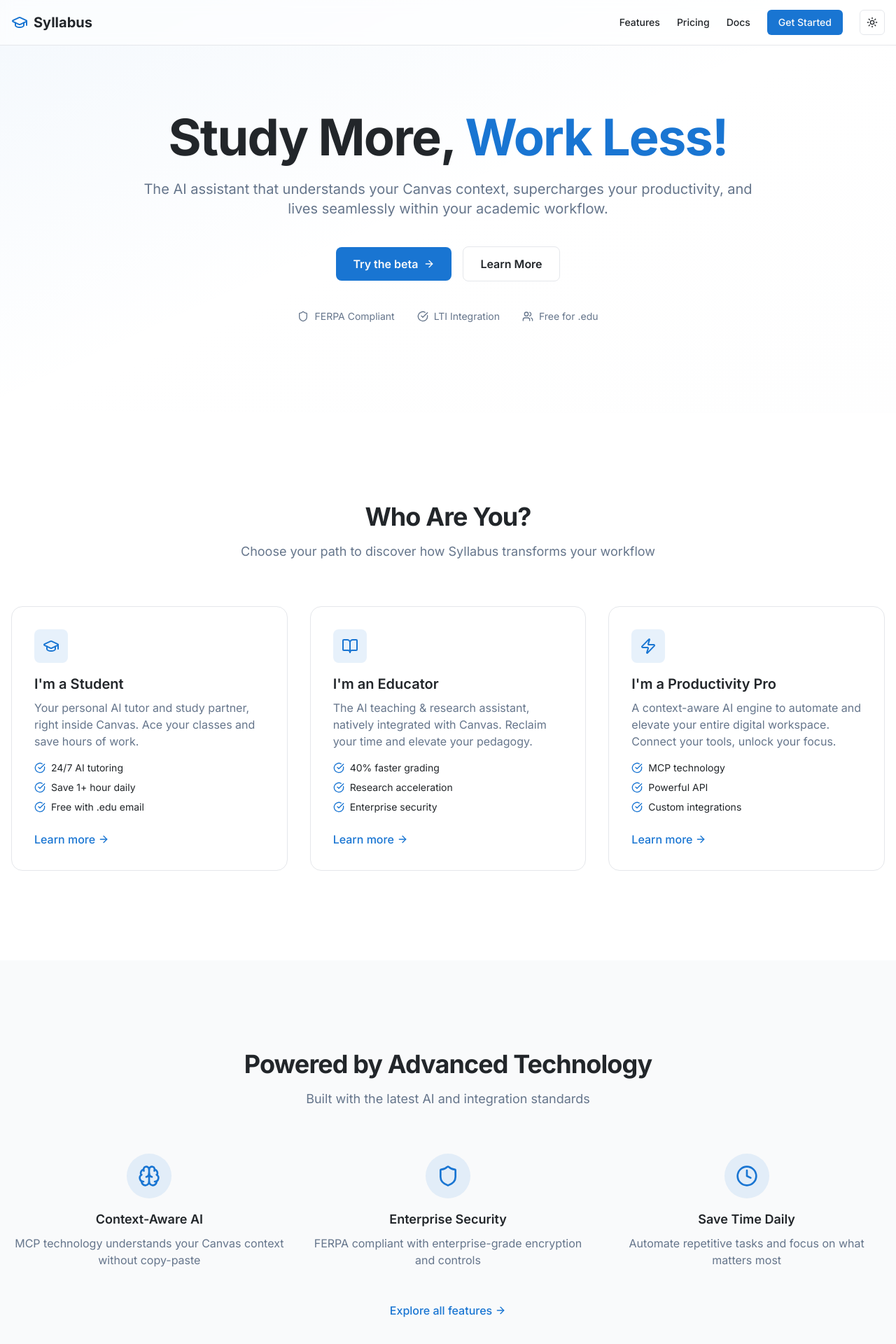
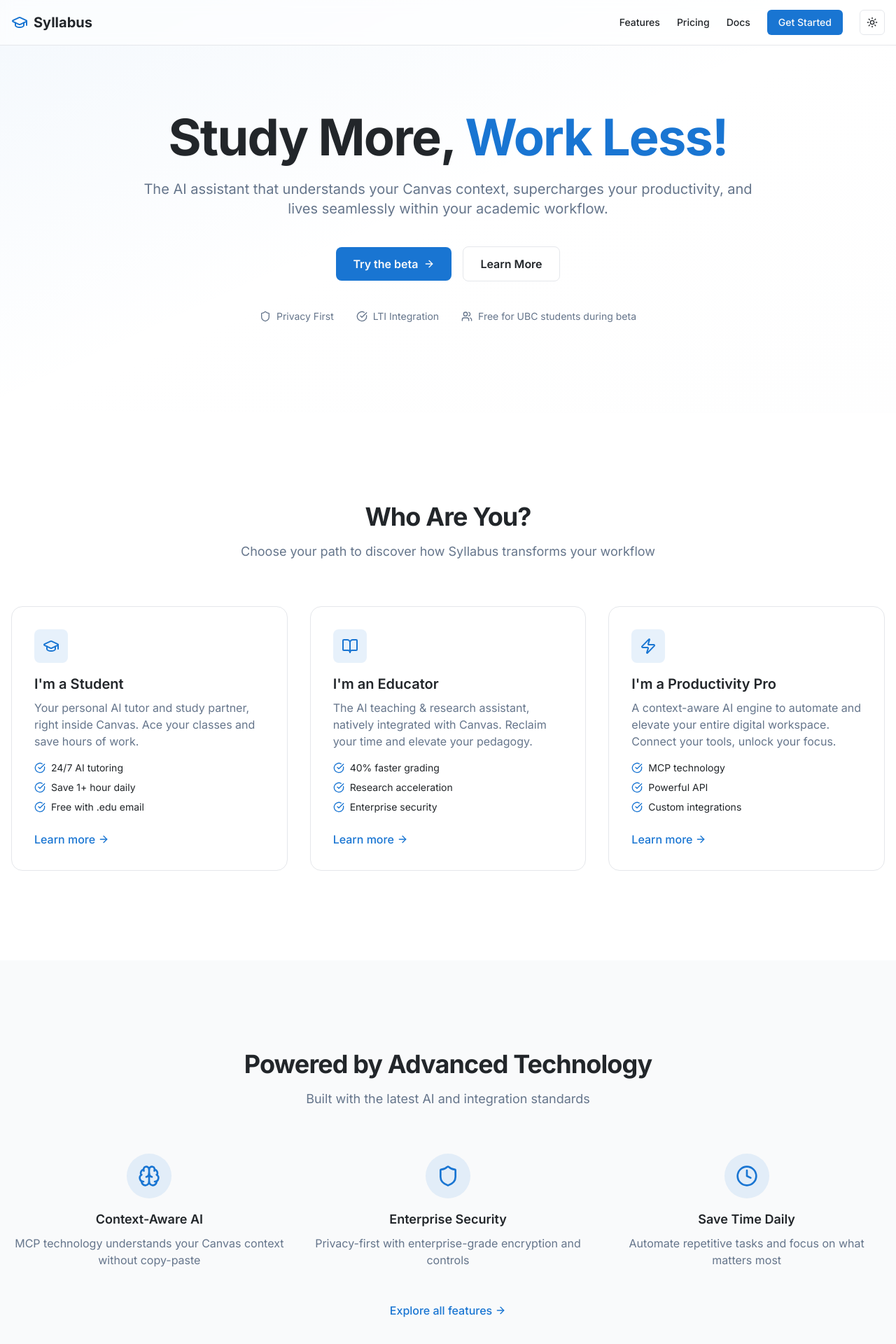
Before and after one commit to jamubc/syllabus, a Next.js app: page / in a window 1280 px wide. Shown: the top 1920 px of the page at 70% size. Built offline with nearby package versions, Linux system fonts and the light colour scheme.

Commit message:
finalize print

```diff
--- a/src/app/features/page.tsx
+++ b/src/app/features/page.tsx
@@ -567,7 +567,7 @@
               </div>
               <h3 className="text-lg font-semibold mb-2">Enterprise Security</h3>
               <p className="text-sm text-muted-foreground">
-                FERPA compliant with secure API token management and encrypted storage
+                Privacy-first with secure API token management and encrypted storage
               </p>
             </motion.div>
 
--- a/src/app/page.tsx
+++ b/src/app/page.tsx
@@ -137,7 +137,7 @@
             <div className="mt-10 flex items-center justify-center gap-8 text-sm text-muted-foreground">
               <div className="flex items-center gap-2">
                 <Shield className="h-4 w-4" />
-                <span>FERPA Compliant</span>
+                <span>Privacy First</span>
               </div>
               <div className="flex items-center gap-2">
                 <CheckCircle className="h-4 w-4" />
@@ -145,7 +145,7 @@
               </div>
               <div className="flex items-center gap-2">
                 <Users className="h-4 w-4" />
-                <span>Free for .edu</span>
+                <span>Free for UBC students during beta</span>
               </div>
             </div>
           </motion.div>
@@ -311,7 +311,7 @@
               </div>
               <h3 className="text-lg font-semibold mb-2">Enterprise Security</h3>
               <p className="text-muted-foreground">
-                FERPA compliant with enterprise-grade encryption and controls
+                Privacy-first with enterprise-grade encryption and controls
               </p>
             </motion.div>
 
--- a/src/app/pricing/page.tsx
+++ b/src/app/pricing/page.tsx
@@ -483,7 +483,7 @@
                     </div>
                     <div className="flex items-start gap-3">
                       <Check className="h-5 w-5 text-primary flex-shrink-0 mt-0.5" />
-                      <span>FERPA compliant with data security</span>
+                      <span>Privacy-first with data security</span>
                     </div>
                     <div className="flex items-start gap-3">
                       <Check className="h-5 w-5 text-primary flex-shrink-0 mt-0.5" />
@@ -585,7 +585,7 @@
             >
               <h3 className="font-semibold mb-2">How do I get the free Pro plan with my .edu email?</h3>
               <p className="text-muted-foreground">
-                Simply sign up with your UBC email address and the Pro plan will be automatically applied to your account for free. No credit card required, subject to rate limits.
+                Simply sign up with your UBC email address and the Pro plan will be automatically applied to your account for free. No credit card required. Subject to rate limits.
               </p>
             </motion.div>
 
@@ -598,7 +598,7 @@
             >
               <h3 className="font-semibold mb-2">Do you offer discounts for non-profits?</h3>
               <p className="text-muted-foreground">
-                Yes! Non-profit organizations and educational institutions qualify for special pricing, or free if we can support accessibility in learning.
+                Yes! Non-profit organizations and educational institutions qualify for special pricing or free access if we can support accessibility in learning.
               </p>
             </motion.div>
 
```
